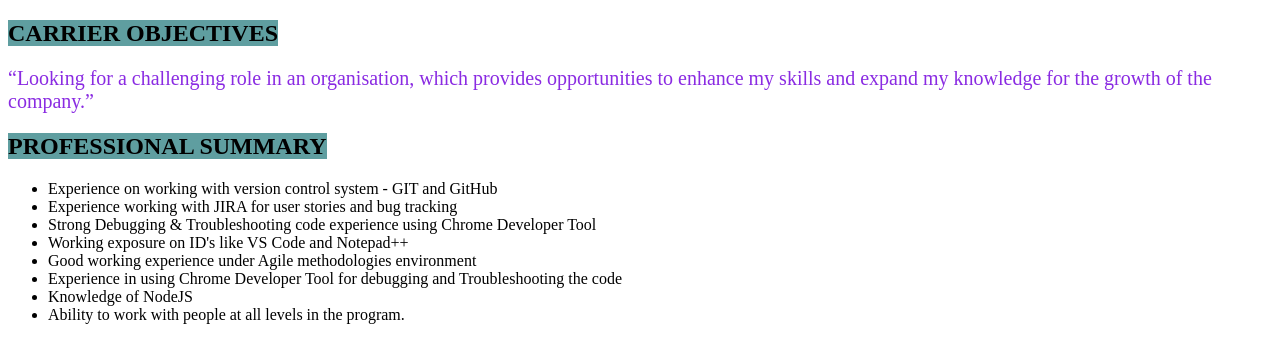
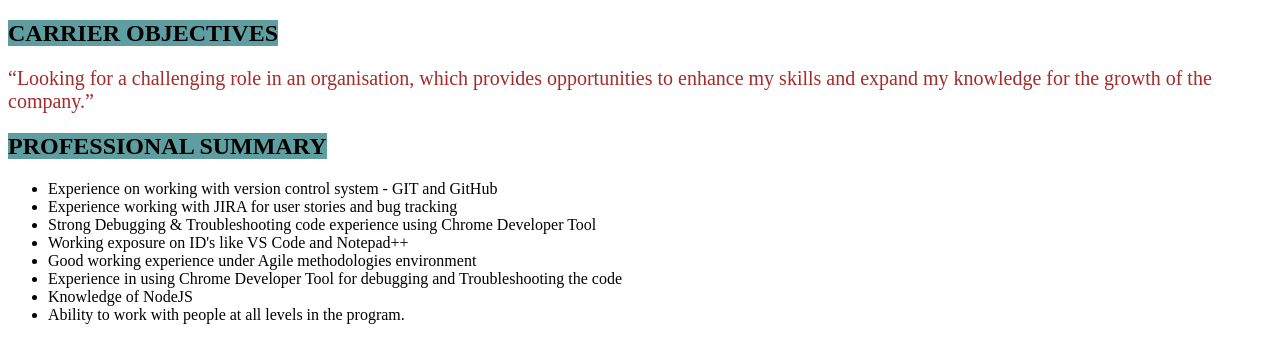
Before and after one commit to poojamunde8766/MyProfile, a plain HTML site: page home.html in a window 1280 px wide. Drawn offline with Linux system fonts and the light colour scheme.

Commit message:
Font Color Change
Font Color Change

```diff
--- a/home.html
+++ b/home.html
@@ -7,7 +7,7 @@
                 color:rgb(42, 165, 69); font-size:20px;
             }*/
             p {
-                color:blueviolet; font-size:20px;
+                color:brown; font-size:20px;
             }
 
             h2 span{
```
